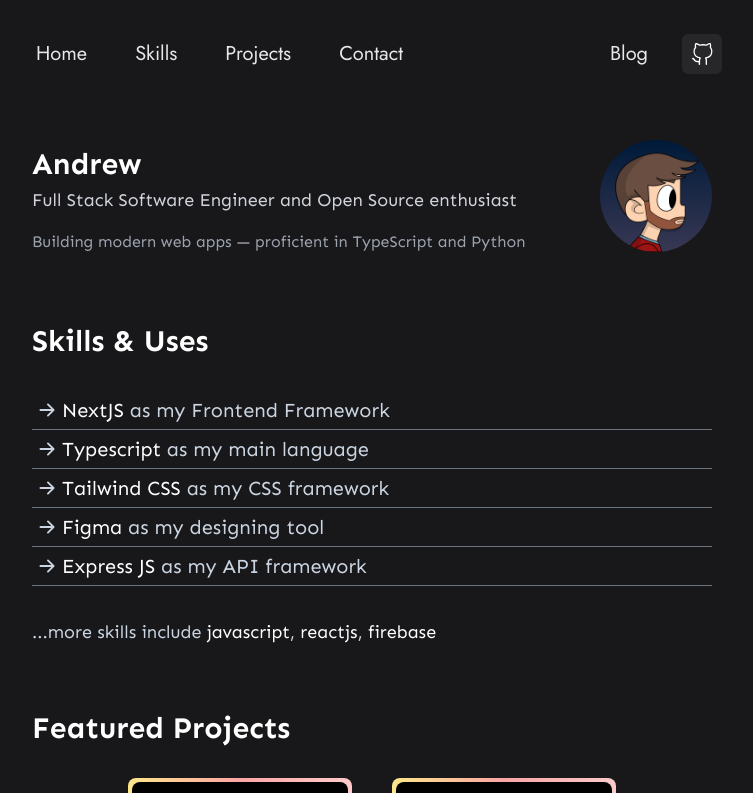
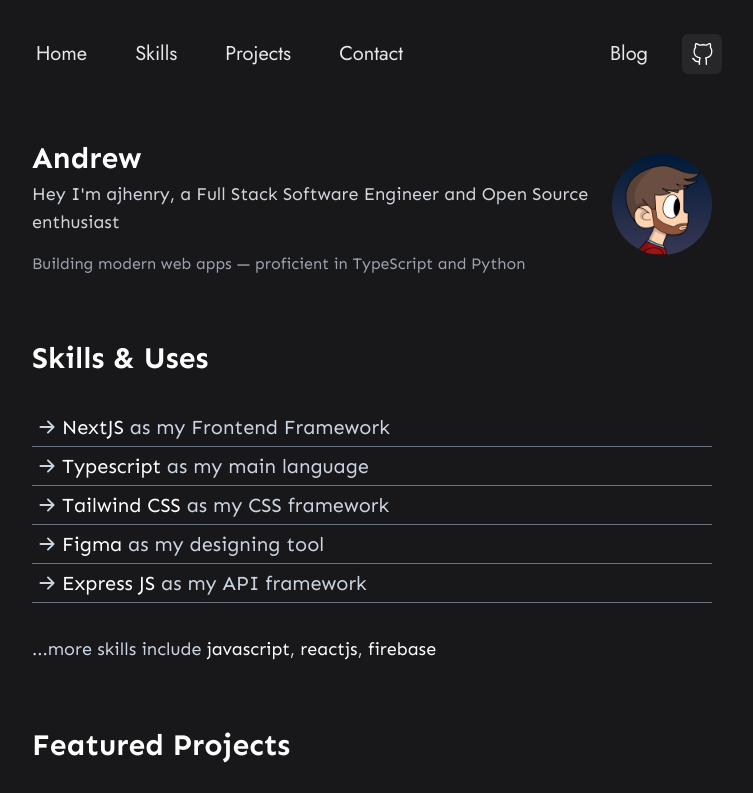
Before and after one commit to ajhenry/website, a Next.js app: page / in a window 1280 px wide. Shown: the top 793 px of the page, without its empty margins (268-1021 px from the left). Built offline with nearby package versions, Linux system fonts and the light colour scheme.

Commit message:
feat: Update title blocks

```diff
--- a/components/Sections/About.section.tsx
+++ b/components/Sections/About.section.tsx
@@ -5,10 +5,10 @@
   return (
     <div className="flex flex-row items-center justify-between px-3 my-8 font-sen">
       <div>
-        <p className="text-3xl font-bold text-white">Andrew</p>
-        <p className="mt-1 text-lg font-medium text-gray-300">
-          Full Stack Software Engineer and Open Source enthusiast
-        </p>
+        <h1 className="text-3xl font-bold text-white">Andrew</h1>
+        <h3 className="mt-1 text-lg font-medium text-gray-300">
+          Hey I'm ajhenry, a Full Stack Software Engineer and Open Source enthusiast
+        </h3>
 
         <p className="mt-4 text-gray-400">
           Building modern web apps — proficient in TypeScript and Python
```
